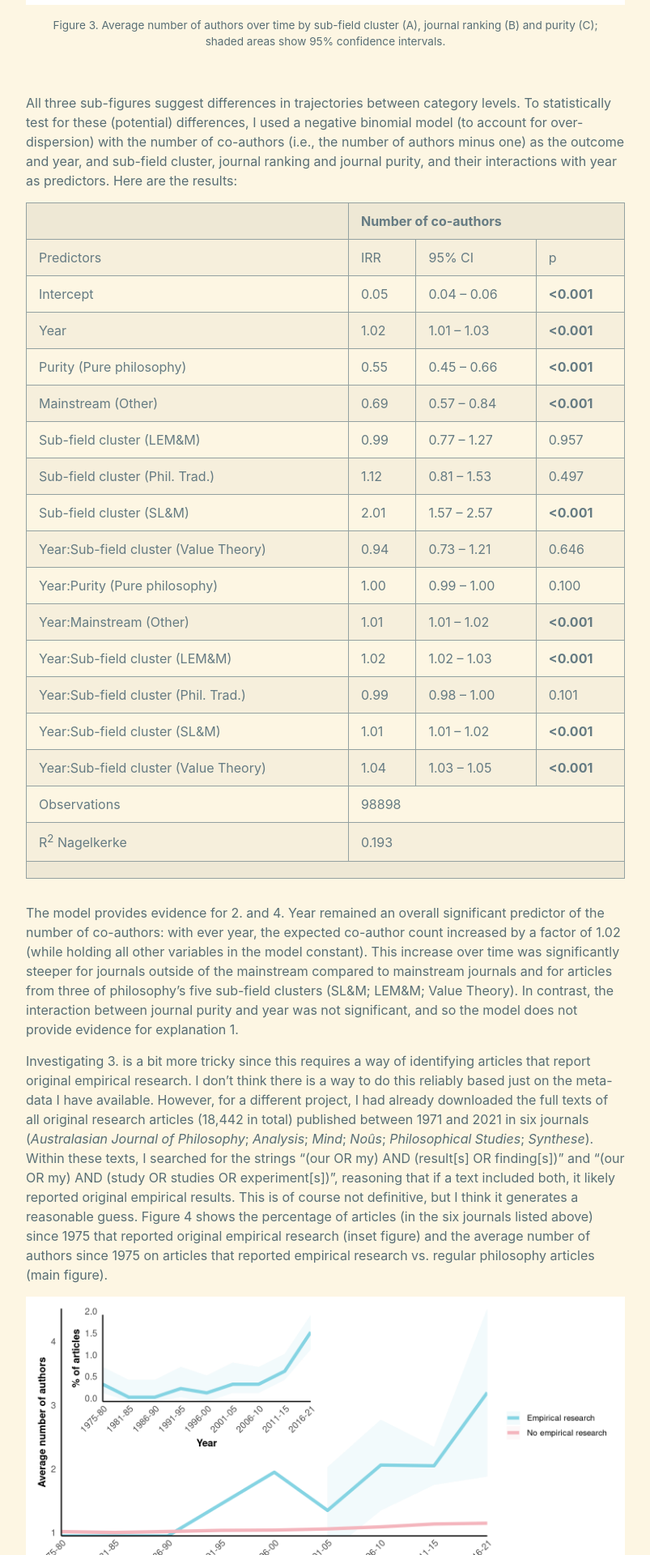
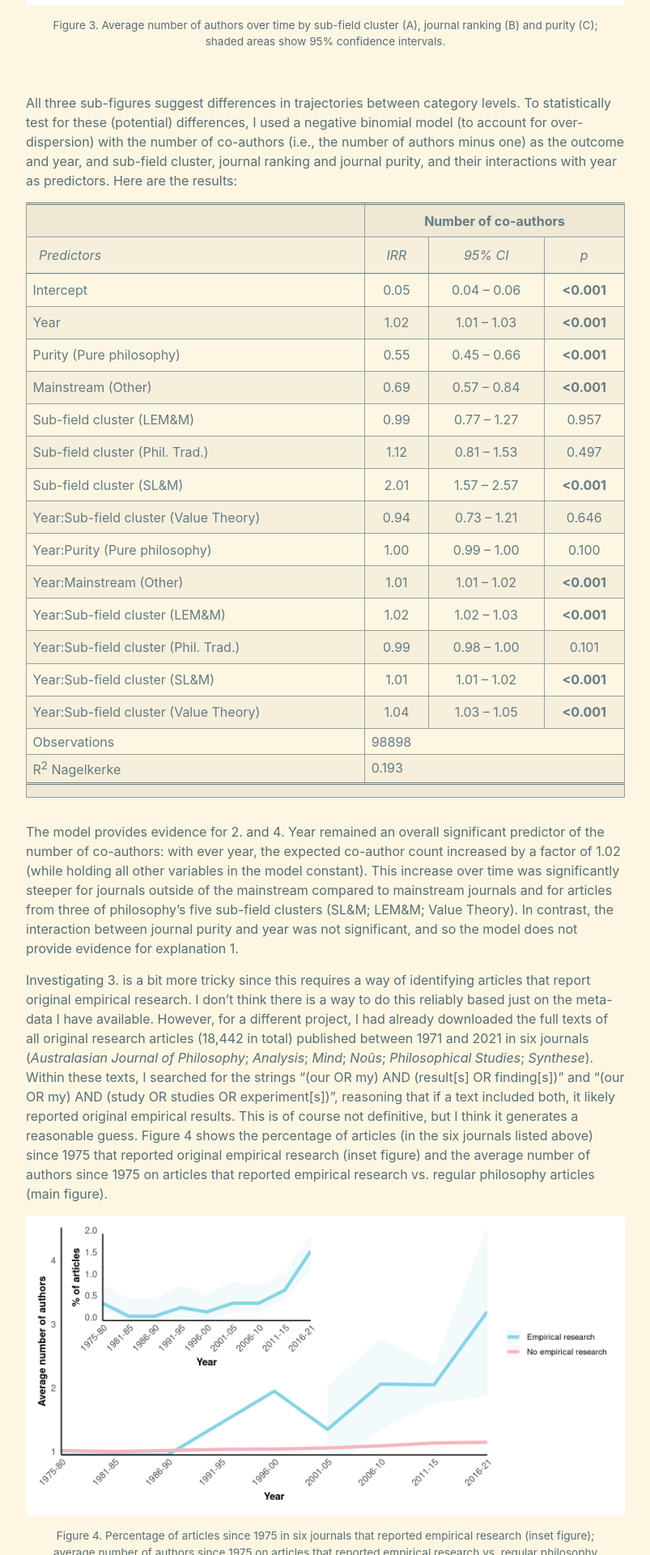
Before and after one commit to prehren/something-of-crunch, a Jekyll site: the page built from _posts/2023-12-20-co-authorship.md, in a window 1280 px wide. Shown: the part 2966-4886 px from the top of the page at 81% size, without its empty margins (238-1041 px from the left). Built offline with Jekyll 4.4.1, drawn with Linux system fonts in a browser that asks for light colours; our own code applies the rules of GitHub Pages for plain Markdown files.

Commit message:
Update _base.scss

```diff
--- a/_sass/minima/_base.scss
+++ b/_sass/minima/_base.scss
@@ -251,6 +251,86 @@
  * Tables
  */
 table {
+  border-collapse:collapse;
+  border:none;
+  width: auto;
+  table-layout:auto;
+  margin-left:auto;
+  margin-right:auto;
+}
+.thead {
+  border-top: double;
+  text-align:center;
+  font-style:normal;
+  font-weight:bold;
+  padding:0.2cm;
+}
+.tdata {
+  padding:0.2cm;
+  text-align:left;
+  vertical-align:top;
+}
+.arc {
+  background-color:#f2f2f2;
+}
+.summary {
+  padding-top:0.1cm;
+  padding-bottom:0.1cm;
+}
+.summarydata {
+  text-align:left;
+}
+.fixedparts {
+  font-weight:bold;
+  text-align:left;
+}
+.randomparts {
+  font-weight:bold;
+  text-align:left;
+  padding-top:.8em;
+}
+.zeroparts {
+  font-weight:bold;
+  text-align:left;
+  padding-top:.8em;
+}
+.simplexparts {
+  font-weight:bold;
+  text-align:left;
+  padding-top:.8em;
+}
+.lasttablerow {
+  border-bottom: double;
+}
+.firstsumrow {
+  border-top:1px solid;
+}
+.labelcellborder {
+  border-bottom:1px solid;
+}
+.depvarhead {
+  text-align:center;
+  border-bottom:1px solid;
+  font-style:italic;
+  font-weight:normal;
+}
+.depvarheadnodv {
+  border-top: double;
+  text-align:center;
+  border-bottom:1px solid;
+  font-style:italic;
+  font-weight:normal;
+}
+.leftalign {
+  text-align:left;
+}
+.centeralign {
+  text-align:center;
+}
+.firsttablecol {
+  text-align:left;
+}
+table {
   margin-bottom: $spacing-unit;
   width: 100%;
   text-align: $table-text-align;
```
